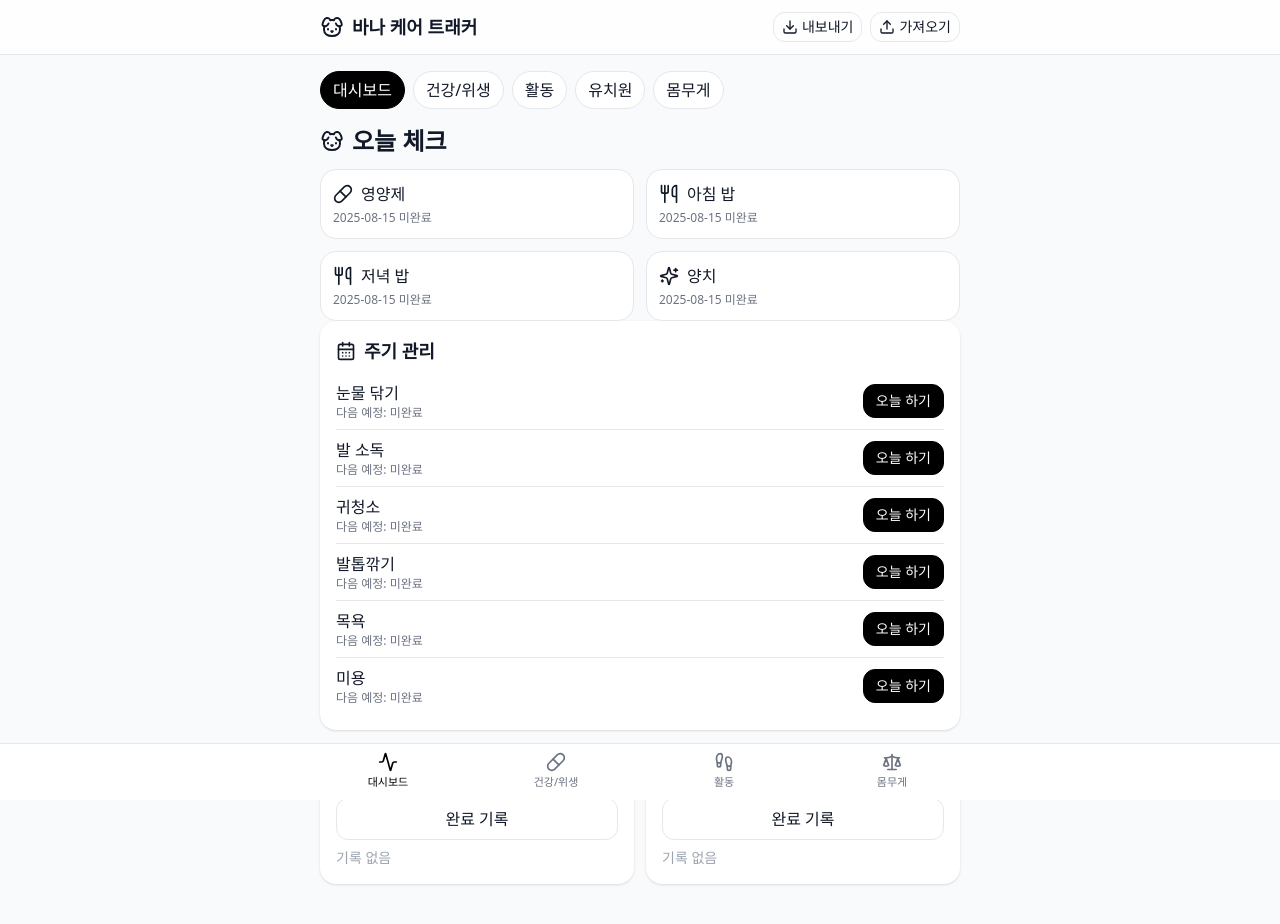
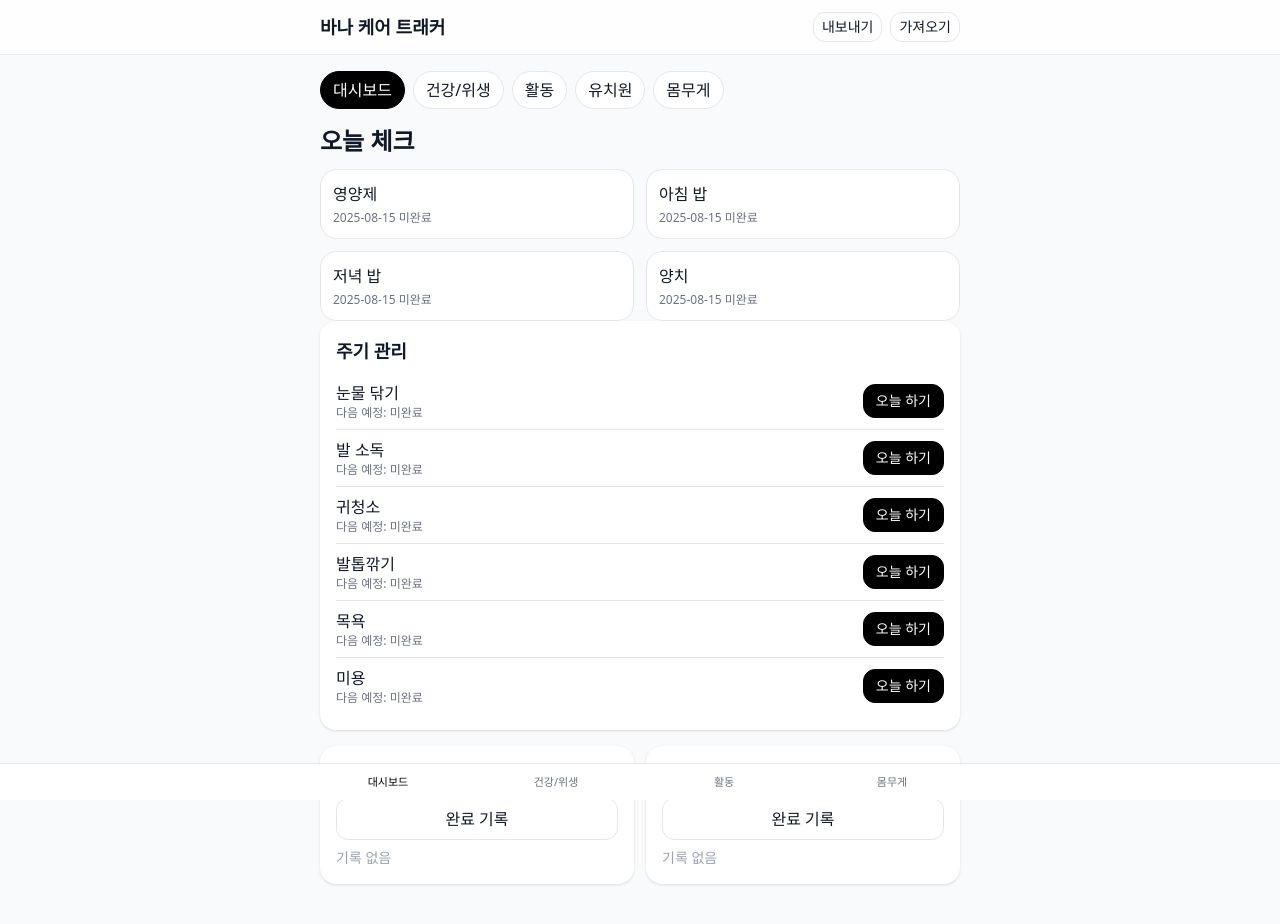
Before and after one commit to hyojeong1205/banana-care, a React (Vite) app: page / in a window 1280 px wide. Shown: the top 924 px of the page. Built offline with nearby package versions, Linux system fonts and the light colour scheme.

Commit message:
fix: remove icons

```diff
--- a/src/App.jsx
+++ b/src/App.jsx
@@ -1,6 +1,6 @@
 import React, { useEffect, useMemo, useState } from "react";
 import { LineChart, Line, XAxis, YAxis, Tooltip, ResponsiveContainer, CartesianGrid } from "recharts";
-import { CalendarDays, Check, Plus, Trash2, Upload, Download, Dog, Activity, Syringe, Pill, Bath, Footprints, Baby, School, Sparkles, Utensils, Scale } from "lucide-react";
+
 /**
  * Banana Care Tracker – Mobile-first React (Vite) app
  * - LocalStorage persistence
@@ -57,10 +57,9 @@ function load() {
 }
 function save(data) { localStorage.setItem(KEY, JSON.stringify(data)); }
 
-const Card = ({ title, icon, children, footer, className }) => (
+const Card = ({ title, children, footer, className }) => (
   <div className={classNames("bg-white rounded-2xl shadow p-4 mb-4", className)}>
-    <div className="flex items-center gap-2 mb-2">
-      {icon}
+    <div className="mb-2">
       <h2 className="text-lg font-semibold">{title}</h2>
     </div>
     <div>{children}</div>
@@ -70,7 +69,7 @@ const Card = ({ title, icon, children, footer, className }) => (
 
 const SectionTitle = ({ children }) => (
   <h1 className="text-2xl font-bold mb-3 flex items-center gap-2">
-    <Dog className="w-6 h-6" /> {children}
+    {children}
   </h1>
 );
 
@@ -149,14 +148,14 @@ export default function BananaCareApp() {
       <header className="sticky top-0 z-10 bg-white/80 backdrop-blur border-b">
         <div className="max-w-2xl mx-auto px-4 py-3 flex items-center justify-between">
           <div className="flex items-center gap-2 font-bold text-lg">
-            <Dog className="w-6 h-6" /> 바나 케어 트래커
+            바나 케어 트래커
           </div>
           <div className="flex items-center gap-2">
             <button onClick={exportJSON} className="px-2 py-1 text-sm rounded-xl border flex items-center gap-1">
-              <Download className="w-4 h-4" /> 내보내기
+              내보내기
             </button>
             <label className="px-2 py-1 text-sm rounded-xl border flex items-center gap-1 cursor-pointer">
-              <Upload className="w-4 h-4" /> 가져오기
+              가져오기
               <input className="hidden" type="file" accept="application/json" onChange={(e) => e.target.files?.[0] && importJSON(e.target.files[0])} />
             </label>
           </div>
@@ -212,10 +211,10 @@ export default function BananaCareApp() {
 
       <nav className="fixed bottom-0 inset-x-0 bg-white border-t">
         <div className="max-w-2xl mx-auto grid grid-cols-4 text-sm">
-          <TabButton icon={<Activity className="w-5 h-5" />} label="대시보드" active={activeTab === "dashboard"} onClick={() => setActiveTab("dashboard")} />
-          <TabButton icon={<Pill className="w-5 h-5" />} label="건강/위생" active={activeTab === "health"} onClick={() => setActiveTab("health")} />
-          <TabButton icon={<Footprints className="w-5 h-5" />} label="활동" active={activeTab === "activity"} onClick={() => setActiveTab("activity")} />
-          <TabButton icon={<Scale className="w-5 h-5" />} label="몸무게" active={activeTab === "scale"} onClick={() => setActiveTab("scale")} />
+          <TabButton label="대시보드" active={activeTab === "dashboard"} onClick={() => setActiveTab("dashboard")} />
+          <TabButton label="건강/위생" active={activeTab === "health"} onClick={() => setActiveTab("health")} />
+          <TabButton label="활동" active={activeTab === "activity"} onClick={() => setActiveTab("activity")} />
+          <TabButton label="몸무게" active={activeTab === "scale"} onClick={() => setActiveTab("scale")} />
         </div>
       </nav>
     </div>
@@ -248,9 +247,8 @@ function Tabs({ active, onChange }) {
   );
 }
 
-const TabButton = ({ icon, label, active, onClick }) => (
+const TabButton = ({ label, active, onClick }) => (
   <button onClick={onClick} className={classNames("flex flex-col items-center py-2", active ? "text-black" : "text-gray-500") }>
-    {icon}
     <span className="text-[11px]">{label}</span>
   </button>
 );
@@ -262,31 +260,27 @@ function Dashboard({ data, dueRecurring, toggleDailySupplement, completeVaccine,
       <div className="grid grid-cols-2 gap-3">
         <QuickCheck
           title="영양제"
-          icon={<Pill className="w-5 h-5" />}
           done={!!data.dailySupplements.log[todayStr()]}
           onClick={() => toggleDailySupplement()}
         />
         <QuickCheck
           title="아침 밥"
-          icon={<Utensils className="w-5 h-5" />}
           done={!!data.meals.AM[todayStr()]}
           onClick={() => toggleMeal("AM")}
         />
         <QuickCheck
           title="저녁 밥"
-          icon={<Utensils className="w-5 h-5" />}
           done={!!data.meals.PM[todayStr()]}
           onClick={() => toggleMeal("PM")}
         />
         <QuickCheck
           title="양치"
-          icon={<Sparkles className="w-5 h-5" />}
           done={!!data.sparkles.log[todayStr()]}
           onClick={() => toggleSparkles()}
         />
       </div>
 
-      <Card title="주기 관리" icon={<CalendarDays className="w-5 h-5" />}>
+      <Card title="주기 관리">
         <ul className="divide-y">
           {dueRecurring.map((it) => (
             <li key={it.key} className="flex items-center justify-between py-2">
@@ -309,11 +303,11 @@ function Dashboard({ data, dueRecurring, toggleDailySupplement, completeVaccine,
       </Card>
 
       <div className="grid grid-cols-2 gap-3">
-        <Card title="예방접종" icon={<Syringe className="w-5 h-5" />}>
+        <Card title="예방접종">
           <button onClick={completeVaccine} className="w-full px-3 py-2 rounded-xl border">완료 기록</button>
           <HistoryList items={data.vaccine.history} empty="기록 없음" />
         </Card>
-        <Card title="심장사상충" icon={<Activity className="w-5 h-5" />}>
+        <Card title="심장사상충">
           <button onClick={completeHeartworm} className="w-full px-3 py-2 rounded-xl border">완료 기록</button>
           <HistoryList items={data.heartworm.history} empty="기록 없음" />
         </Card>
@@ -328,17 +322,17 @@ function HealthSection({ data, toggleDailySupplement, addPrnMed, completeRecurri
 
   return (
     <div>
-      <Card title="매일 영양제" icon={<Pill className="w-5 h-5" />}>
+      <Card title="매일 영양제">
         <div className="flex items-center gap-2 mb-2">
           <button onClick={() => toggleDailySupplement()} className="px-3 py-2 rounded-xl border flex items-center gap-2">
-            <Check className="w-4 h-4" /> 오늘 복용
+            오늘 복용
           </button>
           <span className="px-2 py-0.5 text-xs rounded-full bg-emerald-100 text-emerald-700">{todayStr()}</span>
         </div>
         <HistoryToggleMap map={data.dailySupplements.log} />
       </Card>
 
-      <Card title="증상 시 복용(용량 기록)" icon={<Pill className="w-5 h-5" />}>
+      <Card title="증상 시 복용(용량 기록)">
         <div className="flex gap-2 mb-2">
           <input className="flex-1 px-3 py-2 rounded-xl border" placeholder="용량(ex. 5mg/1정)" value={dose} onChange={(e) => setDose(e.target.value)} />
           <button
@@ -356,7 +350,7 @@ function HealthSection({ data, toggleDailySupplement, addPrnMed, completeRecurri
         />
       </Card>
 
-      <Card title="주기적 관리" icon={<Bath className="w-5 h-5" />}>
+      <Card title="주기적 관리">
         <ul className="divide-y">
           {dueRecurring.map((it) => (
             <li key={it.key} className="flex items-center justify-between py-2">
@@ -383,10 +377,10 @@ function HealthSection({ data, toggleDailySupplement, addPrnMed, completeRecurri
       </Card>
 
       <div className="grid grid-cols-2 gap-3">
-        <Card title="예방접종(연 1회)" icon={<Syringe className="w-5 h-5" />}>
+        <Card title="예방접종(연 1회)">
           <HistoryList items={data.vaccine.history} empty="기록 없음" />
         </Card>
-        <Card title="심장사상충(월 1회)" icon={<Activity className="w-5 h-5" />}>
+        <Card title="심장사상충(월 1회)">
           <HistoryList items={data.heartworm.history} empty="기록 없음" />
         </Card>
       </div>
@@ -401,12 +395,12 @@ function ActivitySection({ walks, addWalk, poop, addPoop, meals, toggleMeal, spa
 
   return (
     <div>
-      <Card title="산책" icon={<Footprints className="w-5 h-5" />}>
+      <Card title="산책">
         <div className="flex gap-2 mb-2">
           <input className="w-28 px-3 py-2 rounded-xl border" placeholder="분" inputMode="numeric" value={walkMin} onChange={(e) => setWalkMin(e.target.value)} />
           <input className="flex-1 px-3 py-2 rounded-xl border" placeholder="메모(코스/컨디션)" value={walkNote} onChange={(e) => setWalkNote(e.target.value)} />
           <button onClick={() => { addWalk(walkMin || 0, walkNote); setWalkMin(""); setWalkNote(""); }} className="px-3 py-2 rounded-xl border flex items-center gap-1">
-            <Plus className="w-4 h-4" /> 추가
+            추가
           </button>
         </div>
         <ListTable
@@ -417,7 +411,7 @@ function ActivitySection({ walks, addWalk, poop, addPoop, meals, toggleMeal, spa
       </Card>
 
       <div className="grid grid-cols-2 gap-3">
-        <Card title="식사" icon={<Utensils className="w-5 h-5" />}>
+        <Card title="식사">
           <div className="flex gap-2 mb-2">
             <button onClick={() => toggleMeal("AM")} className="flex-1 px-3 py-2 rounded-xl border">아침 먹음</button>
             <button onClick={() => toggleMeal("PM")} className="flex-1 px-3 py-2 rounded-xl border">저녁 먹음</button>
@@ -426,17 +420,17 @@ function ActivitySection({ walks, addWalk, poop, addPoop, meals, toggleMeal, spa
           <HistoryToggleMap map={meals.PM} label="저녁" />
         </Card>
 
-        <Card title="양치" icon={<Sparkles className="w-5 h-5" />}>
+        <Card title="양치">
           <button onClick={() => toggleSparkles()} className="w-full px-3 py-2 rounded-xl border mb-2">오늘 양치</button>
           <HistoryToggleMap map={sparkles.log} />
         </Card>
       </div>
 
-      <Card title="배변" icon={<Baby className="w-5 h-5" />}>
+      <Card title="배변">
         <div className="flex gap-2 mb-2">
           <input className="flex-1 px-3 py-2 rounded-xl border" placeholder="메모(상태 등)" value={poopNote} onChange={(e) => setPoopNote(e.target.value)} />
           <button onClick={() => { addPoop(poopNote); setPoopNote(""); }} className="px-3 py-2 rounded-xl border flex items-center gap-1">
-            <Plus className="w-4 h-4" /> 기록
+            기록
           </button>
         </div>
         <ListTable
@@ -470,7 +464,7 @@ function KindergartenSection({ list, add, remove }) {
 
   return (
     <div>
-      <Card title="유치원" icon={<School className="w-5 h-5" />}
+      <Card title="유치원"
         footer={<span className="text-xs">사진은 이 기기 로컬 저장소에만 보관됩니다(백업 시 JSON에 포함되지 않음).</span>}>
         <textarea className="w-full px-3 py-2 rounded-xl border mb-2" placeholder="오늘 한 일(간단 메모)" value={note} onChange={(e) => setNote(e.target.value)} />
         <div className="flex items-center gap-2 mb-2">
@@ -512,7 +506,7 @@ function ScaleSection({ scaleData, addScale }) {
 
   return (
     <div>
-              <Card title="몸무게 기록" icon={<Scale className="w-5 h-5" />}>
+              <Card title="몸무게 기록">
           <div className="flex items-center gap-2 mb-4">
             <input type="date" value={date} onChange={(e) => setDate(e.target.value)} className="px-3 py-2 rounded-xl border" />
             <input type="number" step="0.01" placeholder="kg" value={kg} onChange={(e) => setKg(e.target.value)} className="px-3 py-2 rounded-xl border w-28" />
@@ -534,10 +528,9 @@ function ScaleSection({ scaleData, addScale }) {
   );
 }
 
-const QuickCheck = ({ title, icon, done, onClick }) => (
+const QuickCheck = ({ title, done, onClick }) => (
   <button onClick={onClick} className={classNames("p-3 rounded-2xl border text-left", done ? "bg-emerald-50 border-emerald-300" : "bg-white") }>
     <div className="flex items-center gap-2">
-      {icon}
       <div className="font-medium">{title}</div>
     </div>
     <div className="text-xs text-gray-500 mt-1">{todayStr()} {done ? "완료" : "미완료"}</div>
```
